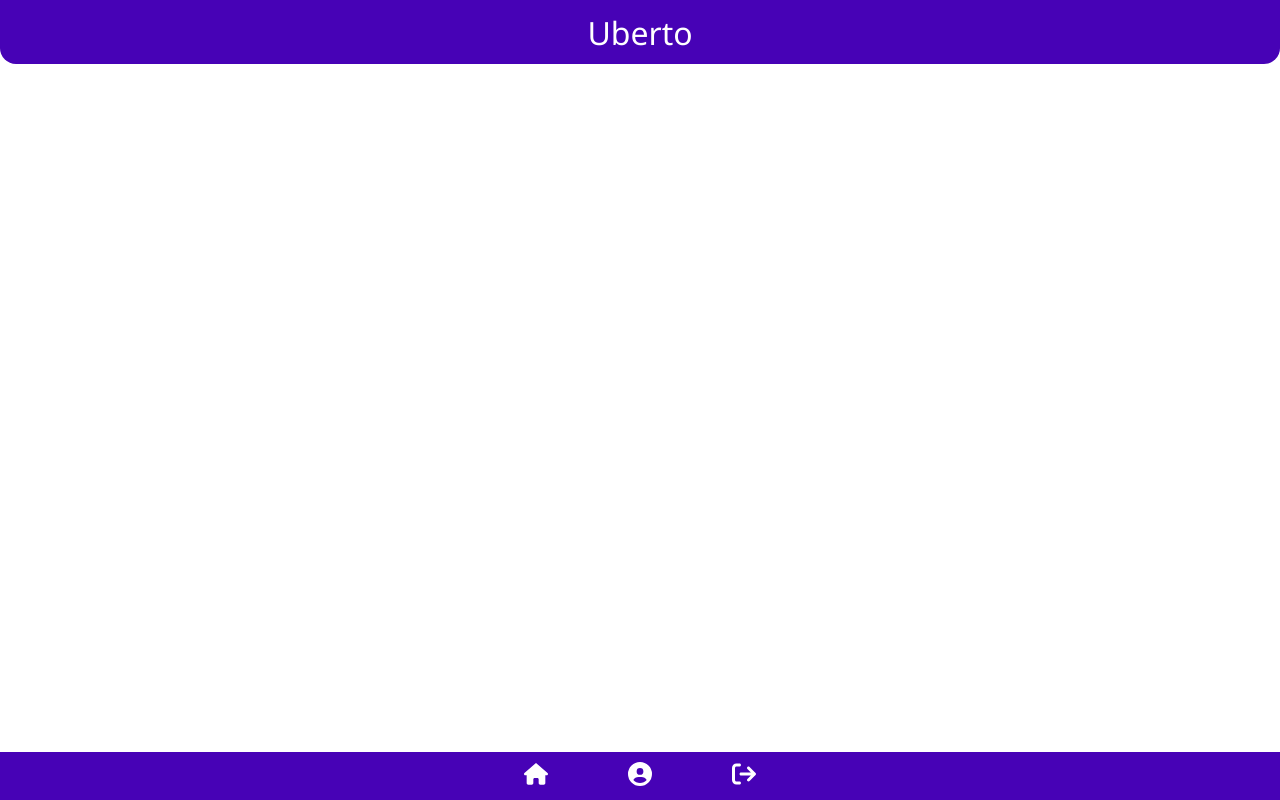
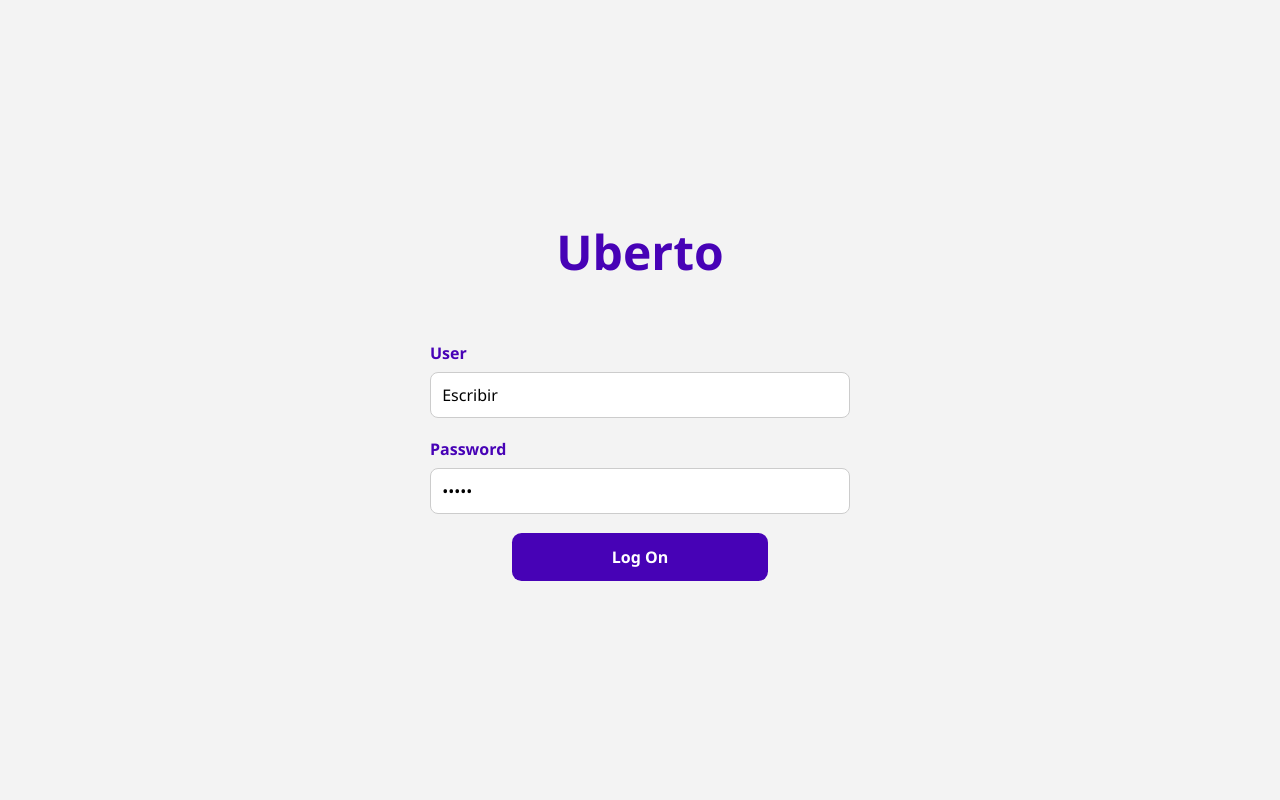
Before and after one commit to Adrianibarra97/uberto-app-frontend, a React (Vite) app: page /auth/login in a window 1280 px wide. Built offline with nearby package versions, Linux system fonts and the light colour scheme.

Commit message:
login page

```diff
--- a/src/layouts/auth/AuthLayout.tsx
+++ b/src/layouts/auth/AuthLayout.tsx
@@ -1,14 +1,11 @@
 import { Outlet } from 'react-router-dom'
-
-import { Footer } from '../../components/footer/Footer'
 
 import '../../css/index.css'
 
 export const AuthLayout = () => {
   return (
-    <>
+    <div>
       <Outlet />
-			<Footer />
-    </>
+    </div>
   )
 }
--- /dev/null
+++ b/src/pages/login/LoginPage.css
@@ -0,0 +1,83 @@
+.login-container {
+    display: flex;
+    flex-direction: column;
+    justify-content: center;
+    align-items: center;
+    min-height: 100vh;
+    width: 100%;
+    background-color: rgb(243, 243, 243);
+}
+
+.login-title {
+    margin-bottom: 1.2em;
+    color: rgb(71, 2, 182);
+    font-size: 3em;
+    font-weight: bolder;
+}
+
+.login-form{
+    display: flex;
+    flex-direction: column;
+    gap: 1.2em;
+    width: 80%;
+    max-width: 420px;
+}
+
+.login--info-item {
+    display: flex;
+    flex-direction: column;
+    gap: 0.5em;
+}
+
+
+.login--info-item label {
+    font-size: 1em;
+    font-weight: bolder;
+    color: rgb(71, 2, 182);
+}
+
+.login--info-item input {
+    padding: 0.7em;
+    border-radius: 0.5em;
+    border: 1px solid #ccc;
+    font-size: 1em;
+    outline: none;
+    transition: border-color 0.2s, box-shadow 0.2s;
+}
+
+.login--info-item input:focus {
+    border-color: rgb(71, 2, 182);
+    box-shadow: 0 0 0 2px rgba(71, 2, 182, 0.2);
+}
+
+.login-button-container {
+    display: flex;
+    align-items: center;
+    justify-content: center;
+    height: 100%;
+    width: 100%;
+
+}
+
+.login-button {
+    height: auto;
+    width: 16em;
+    padding: 0.8em;
+    background-color: rgb(71, 2, 182);
+    color: white;
+    border: none;
+    border-radius: 0.6em;
+    font-size: 1rem;
+    font-weight: 600;
+    cursor: pointer;
+    transition: transform 0.15s, box-shadow 0.15s, background-color 0.15s;
+}
+
+.login-button:hover {
+    background-color: rgb(90, 20, 200);
+    box-shadow: 0 4px 10px rgba(0, 0, 0, 0.2);
+}
+
+.login-button:active {
+    transform: scale(0.97);
+}
--- /dev/null
+++ b/src/pages/login/LoginPage.tsx
@@ -0,0 +1,35 @@
+
+import './LoginPage.css'
+
+export const LoginPage = () => {
+  return (
+    <div className='login-container'>
+      <h1 className='login-title'>Uberto</h1>
+      <form className='login-form'>
+        <div className="login--info-item">
+          <label htmlFor="User">User</label>
+          <input
+            type="text"
+            id="User"
+            name="User"
+            value="Escribir"
+            required
+          />
+        </div>
+        <div className="login--info-item">
+          <label className= "" htmlFor="Password">Password</label>
+          <input
+            type="Password"
+            id="SurnaPassworde"
+            name="Password"
+            value="Messi"
+            required
+          />
+        </div>
+        <div className="login-button-container">
+          <button className="login-button">Log On</button>
+        </div>
+      </form>
+    </div>
+  )
+}
--- a/src/pages/profile/profileInfo/ProfileInfoPage.css
+++ b/src/pages/profile/profileInfo/ProfileInfoPage.css
@@ -52,7 +52,7 @@
 
 .friend-figure-container {
   display: flex;
-  height: 2.5em;
+  height: 2.6em;
   aspect-ratio: 1 / 1;
   justify-content: center;
   align-items: center;
--- a/src/routes/router/PrincipalRoutes.tsx
+++ b/src/routes/router/PrincipalRoutes.tsx
@@ -8,6 +8,7 @@ import { ProfileTripsPage } from '../../pages/profile/profileTrips/ProfileTripsP
 import { ProfileQualificationsPage } from '../../pages/profile/profileQualifications/ProfileQualificationsPage'
 import { ProfileInfoPage } from '../../pages/profile/profileInfo/ProfileInfoPage'
 import { ErrorPage } from '../../pages/error/ErrorPage'
+import { LoginPage } from '../../pages/login/LoginPage'
 
 export const PrincipalRoutes = () => {
 
@@ -15,7 +16,7 @@ export const PrincipalRoutes = () => {
     <BrowserRouter>
       <Routes>
         <Route path="/auth" element={<AuthLayout />}>
-          {/* <Route path="login" element={<LoginPage />}/> */}
+          <Route path="login" element={<LoginPage />}/>
         </Route>
 
         <Route path="/" element={<MainLayout />}>
```
Also changed, not shown: 1 other file (tests, documents, lock files or other folders).
